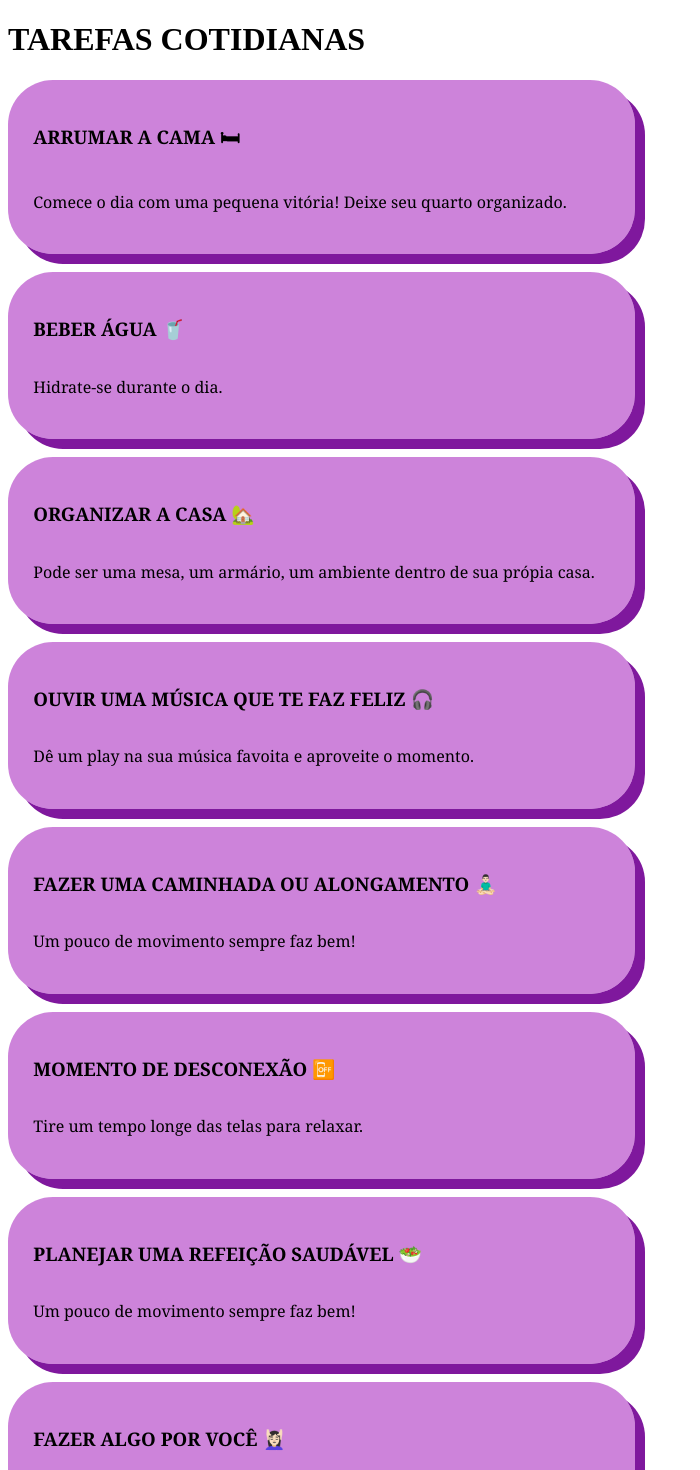
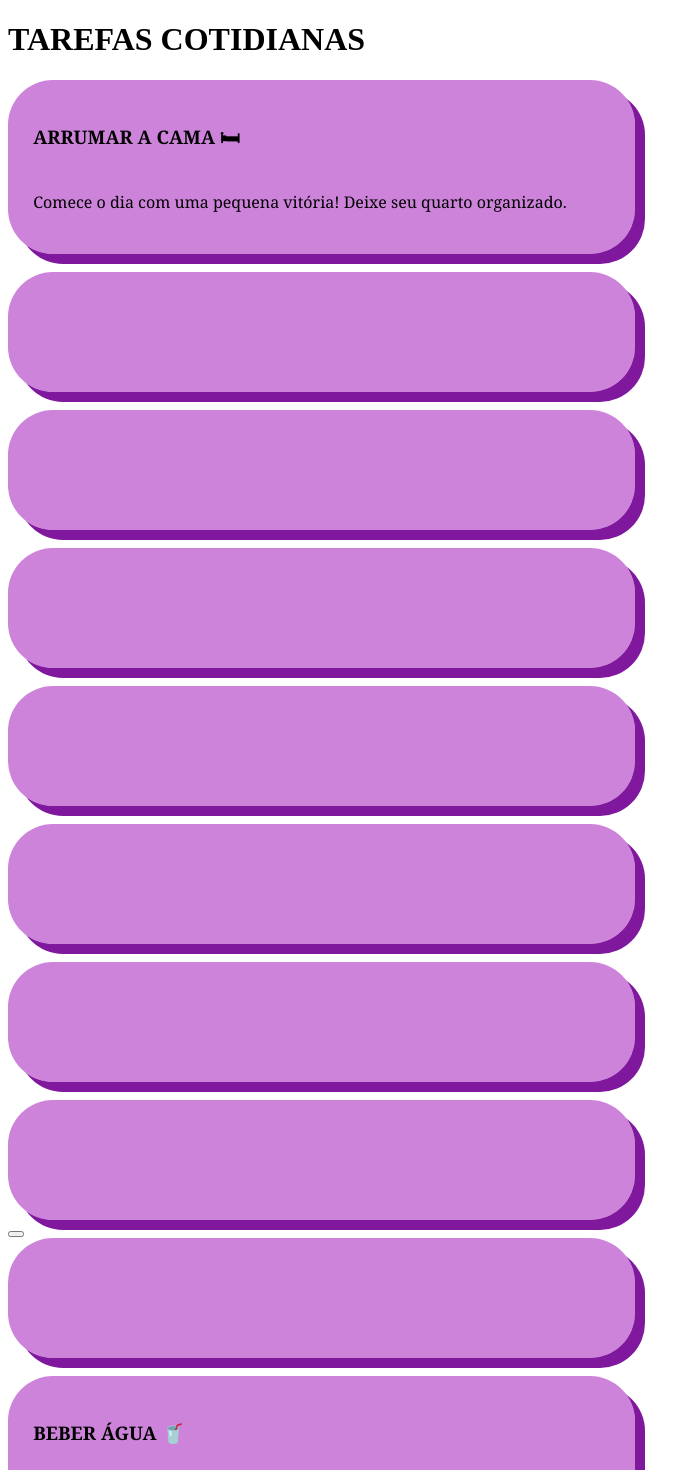
Before and after one commit to giihdot/TarefaConcluida, a React (Vite) app: page / in a window 1280 px wide. Shown: the top 1470 px of the page, without its empty margins (0-700 px from the left). Built offline with nearby package versions, Linux system fonts and the light colour scheme.

Commit message:
Alterações 0.3

```diff
--- a/src/App.jsx
+++ b/src/App.jsx
@@ -1,36 +1,54 @@
+
 import Tarefas from "./Components/Lista_Tarefas";
+import Botao from "./Components/Botao";
 import "./App.css";
 
 function App() {
   return (
     <>
       <h1> TAREFAS COTIDIANAS </h1>
+      <div className="Botao">
       <Tarefas
         tarefa1="ARRUMAR A CAMA 🛏"
         texto1="Comece o dia com uma pequena vitória! Deixe seu quarto organizado."
+      />
+      <Botao/>
+      </div>
 
-        tarefa2="BEBER ÁGUA 🥤"
-        texto2="Hidrate-se durante o dia."
 
+      <Tarefas tarefa2="BEBER ÁGUA 🥤" texto2="Hidrate-se durante o dia."
+      />
+
+      <Tarefas
         tarefa3="ORGANIZAR A CASA 🏡"
         texto3="Pode ser uma mesa, um armário, um ambiente dentro de sua própia casa."
+      />
 
+      <Tarefas
         tarefa4="OUVIR UMA MÚSICA QUE TE FAZ FELIZ 🎧"
         texto4="Dê um play na sua música favoita e aproveite o momento."
+      />
 
+      <Tarefas
         tarefa5="FAZER UMA CAMINHADA OU ALONGAMENTO 🧘🏻‍♂️"
         texto5="Um pouco de movimento sempre faz bem!"
+      />
 
+      <Tarefas
         tarefa6="MOMENTO DE DESCONEXÃO 📴"
         texto6="Tire um tempo longe das telas para relaxar."
+      />
 
+      <Tarefas
         tarefa7="PLANEJAR UMA REFEIÇÃO SAUDÁVEL 🥗"
         texto7="Um pouco de movimento sempre faz bem!"
+      />
 
+      <Tarefas
         tarefa8="FAZER ALGO POR VOCÊ 💆🏻‍♀️"
         texto8="Pode ser um skincare, ler um livro, tomar um chá... Algo que faça você se sentir melhor e mais conectada com seu eu interior."
       />
-      ;
+      <Botao />
     </>
   );
 }
--- a/src/Components/Botao.css
+++ b/src/Components/Botao.css
@@ -0,0 +1,5 @@
+.Feito {
+    text-decoration: line-through;
+    color: rgb(25, 73, 25);
+
+}
--- a/src/Components/Botao.jsx
+++ b/src/Components/Botao.jsx
@@ -0,0 +1,22 @@
+import { useState } from "react"
+import "./Botao.css"
+
+function Tarefas() {
+    const [Concluida, setFeito] = useState(false)
+
+    function MudarTarefa() {
+        setFeito(true)
+    }
+
+    return(
+        <div className="Tarefinha">
+            <button
+            onClick={MudarTarefa}
+            className={Concluida ? "Concluido" : ""}
+            >
+            </button>
+        </div>
+    )
+}
+
+export default Tarefas
--- a/src/Components/Lista_Tarefas.jsx
+++ b/src/Components/Lista_Tarefas.jsx
@@ -7,7 +7,7 @@ function Tarefa(props) {
         <h3> {props.tarefa1} </h3>
         <p> {props.texto1} </p>
       </div>
-<br/>
+      <br/>
       <div className="Taref_Compl">
         <h3> {props.tarefa2} </h3>
         <p> {props.texto2} </p>
```
